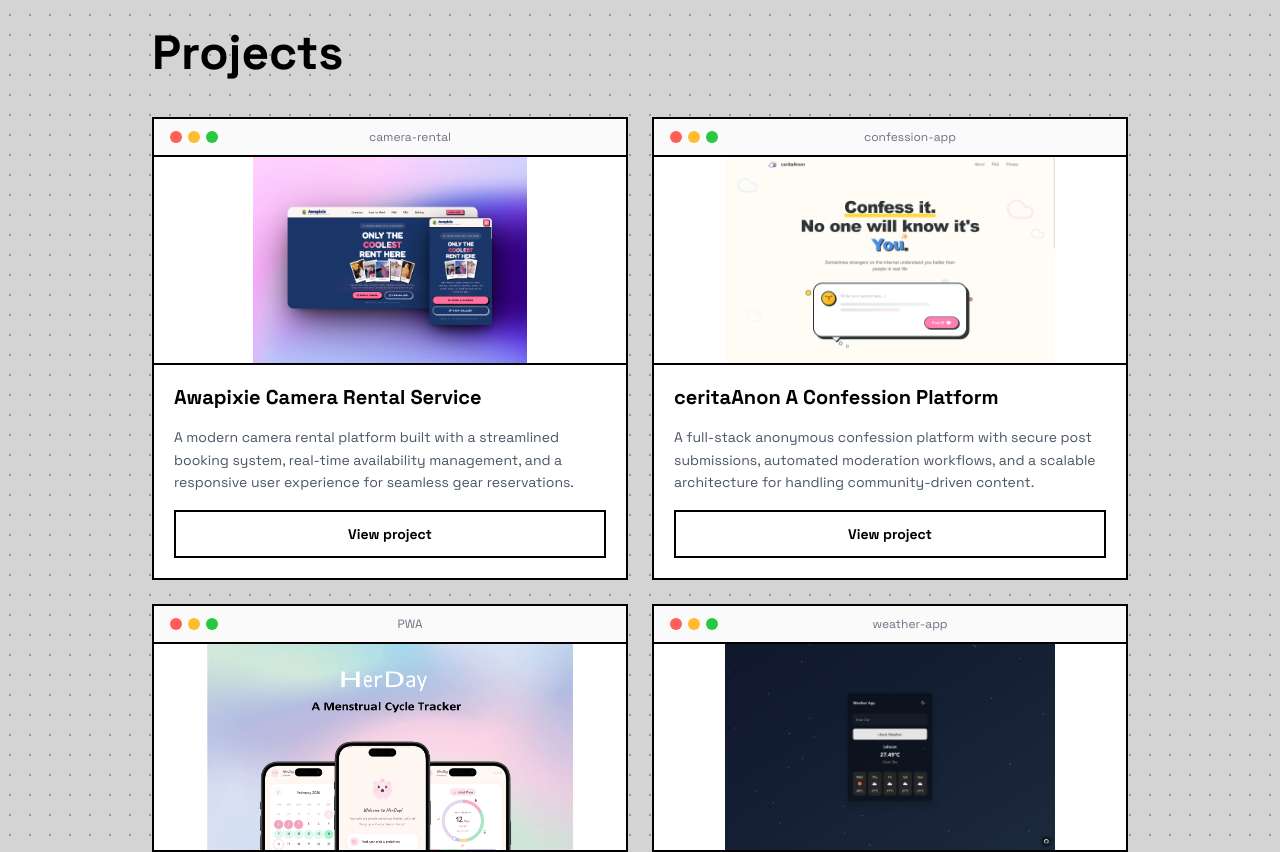
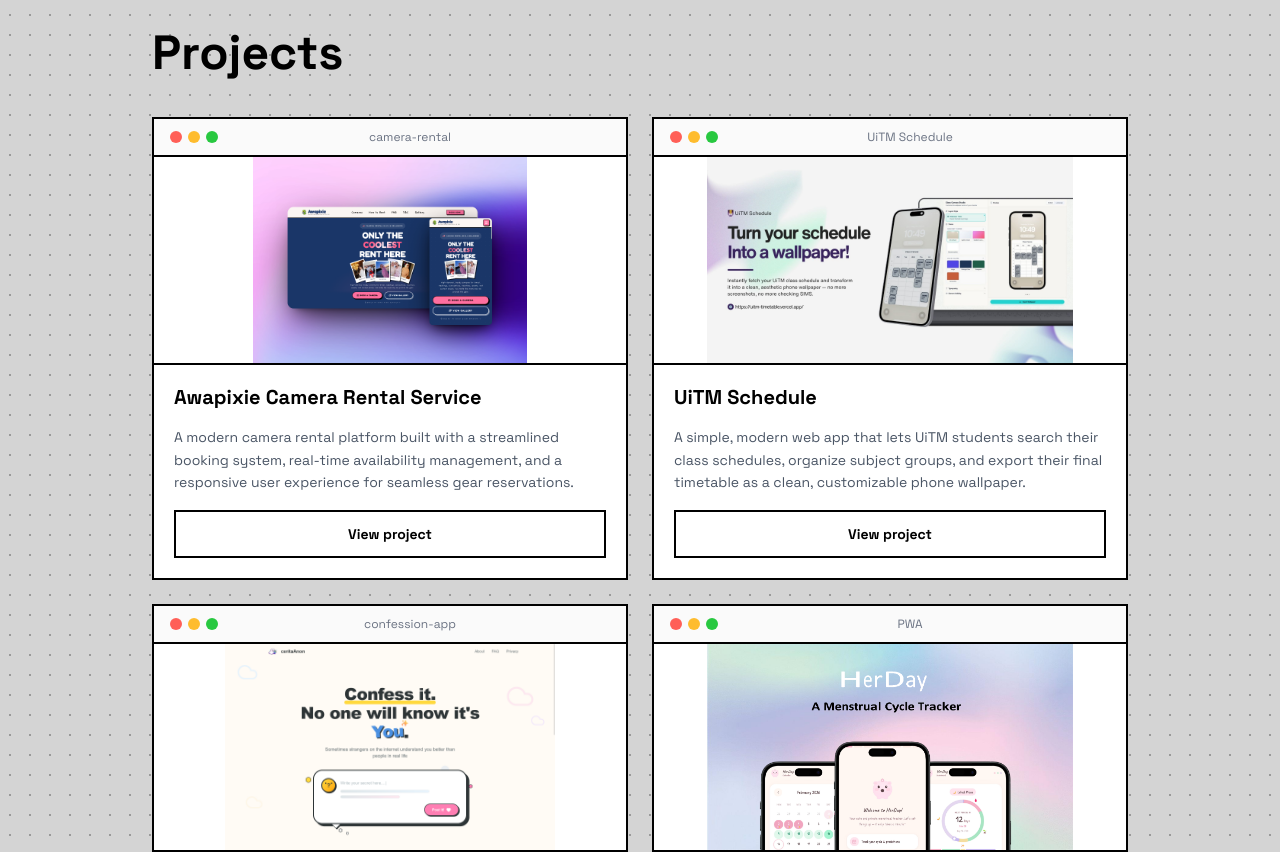
Before and after one commit to mal49/miniature-octo-enigma, a Next.js app: page / in a window 1280 px wide. Shown: the part 800-1652 px from the top of the page. Built offline with nearby package versions, Linux system fonts and the light colour scheme.

Commit message:
added new project

```diff
--- a/data/projects.ts
+++ b/data/projects.ts
@@ -24,11 +24,22 @@ export const projects: Project[] = [
     featured: true,
   },
   {
+    id: "UiTM Schedule",
+    title: "UiTM Schedule",
+    description:
+      "A simple, modern web app that lets UiTM students search their class schedules, organize subject groups, and export their final timetable as a clean, customizable phone wallpaper.",
+    tech: ["Next.js", "Next Router", "TypeScript"],
+    github: "https://github.com/mal49/uitm-timetable",
+    demo: "https://uitm-timetable.vercel.app/",
+    image: "/projects/uitm-schedule.jpg",
+    gradient: "from-orange-500/20 via-amber-500/10 to-transparent",
+  },
+  {
     id: "confession-app",
     title: "ceritaAnon A Confession Platform",
     description:
       "A full-stack anonymous confession platform with secure post submissions, automated moderation workflows, and a scalable architecture for handling community-driven content.",
-    tech: ["React", "Node.js", "Socket.io", "MongoDB", "TailwindCSS"],
+    tech: ["React", "Node.js", "cloudflare", "SQLite", "TailwindCSS"],
     github: "https://github.com/mal49/confession-app",
     demo: "https://ceritaAnon.xyz",
     image: "/projects/cerita-Anon-sc.png",
@@ -51,7 +62,7 @@ export const projects: Project[] = [
     title: "Simple Weather App",
     description:
       "A lightweight weather application that fetches real-time weather data via API, featuring location search and a responsive interface for quickly viewing current conditions and forecasts.",
-    tech: ["Node.js", "Express", "Redis", "Docker", "TypeScript"],
+    tech: ["Next.js", "TypeScript"],
     github: "https://github.com/mal49/simple-weather-app",
     demo: "https://simple-weather-app-sigma-nine.vercel.app/",
     image: "/projects/simple-weather-app.png",
```
Also changed, not shown: public/projects/uitm-schedule.jpg (added).
